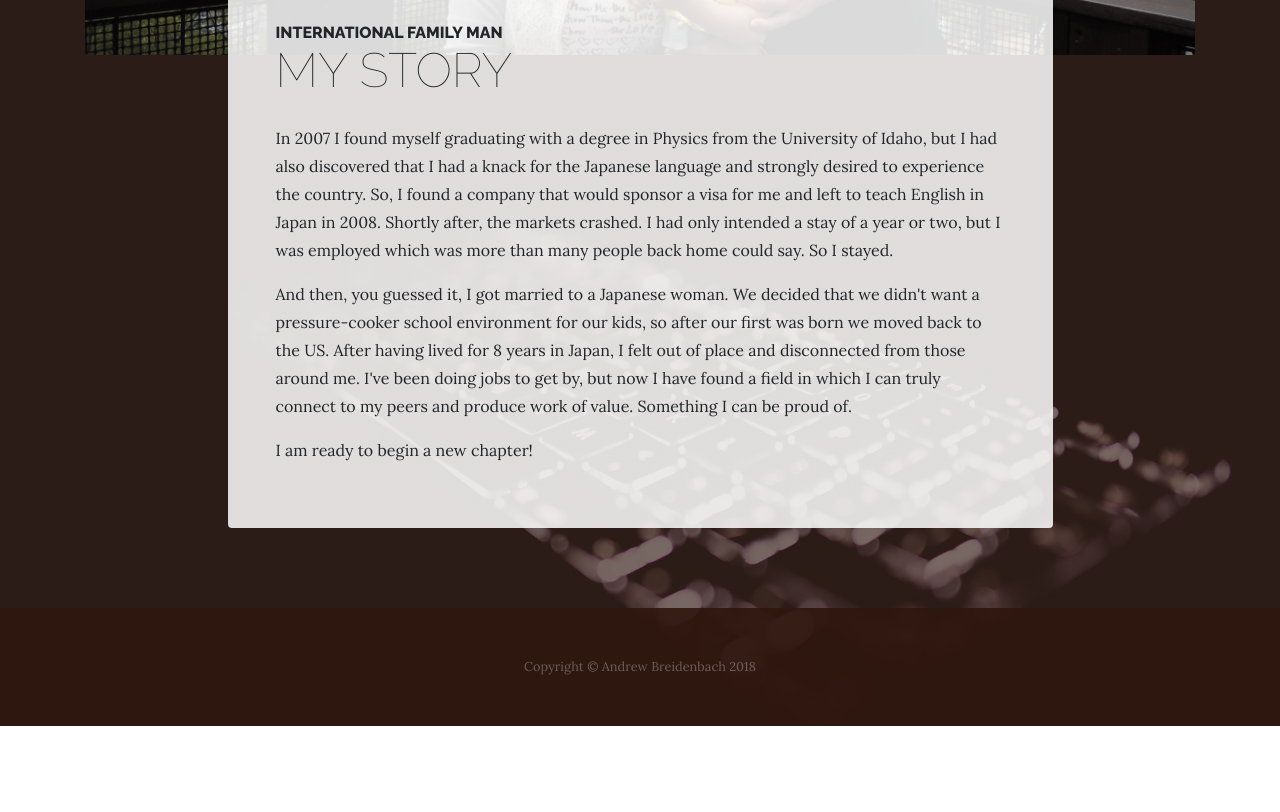
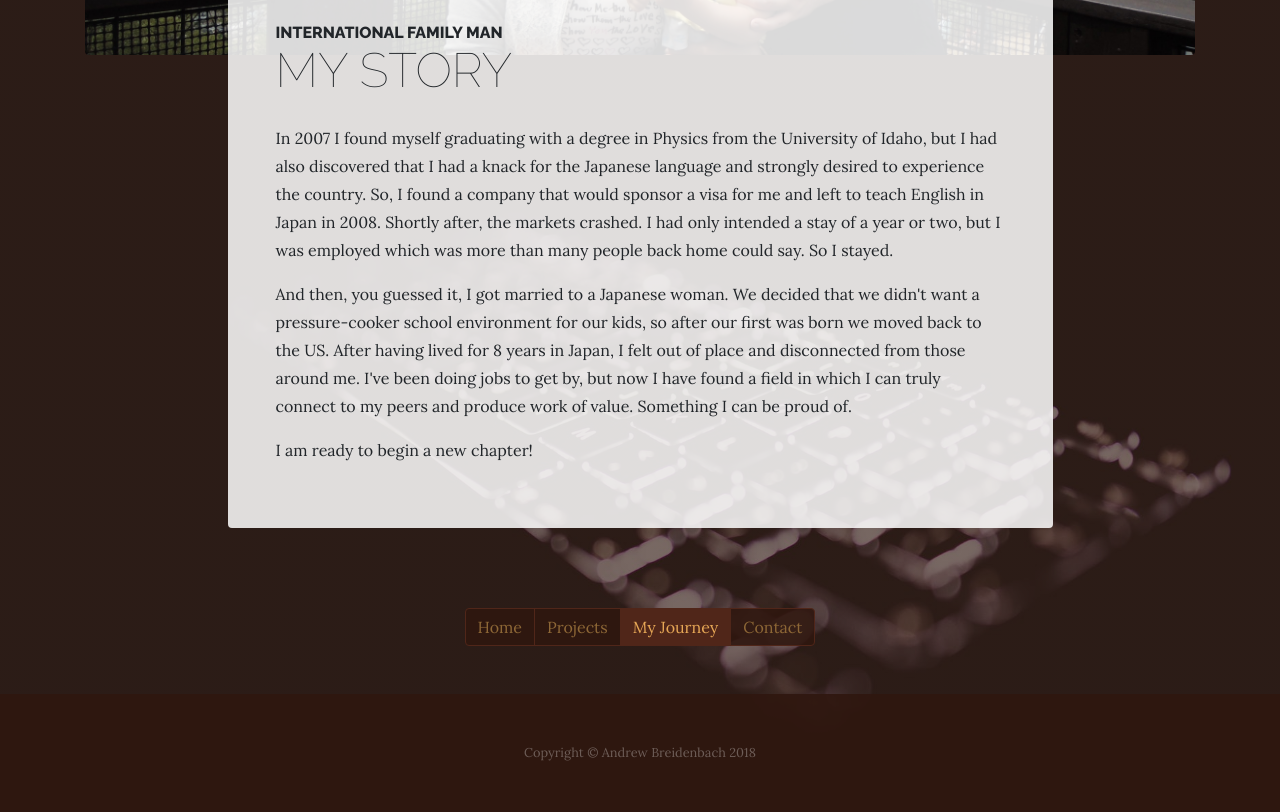
Before and after one commit to Rooskimus/Rooskimus.github.io, a website: page about.html in a window 1280 px wide. Shown: the part 850-1662 px from the top of the page. Before the commit the page ends 1576 px from the top, so only its background shows below. Drawn offline with Linux system fonts and the light colour scheme.

Commit message:
Add bottom navbar

```diff
--- a/about.html
+++ b/about.html
@@ -79,7 +79,16 @@
       </div>
     </section>
 
-    <footer class="footer text-faded text-center py-5">
+    <nav class="pagination-container" aria-label="Footer Navigation">
+      <ul class="pagination justify-content-center">
+        <li class="page-item"><a class="page-link" href="index.html">Home</a></li>
+        <li class="page-item"><a class="page-link" href="projects.html">Projects</a></li>
+        <li class="page-item active2"><a class="page-link" href="about.html">My Journey</a></li>
+        <li class="page-item"><a class="page-link" href="contact.html">Contact</a></li>
+      </ul>
+    </nav>
+
+    <footer class="footer text-faded text-center py-5 mt-5">
       <div class="container">
         <p class="m-0 small">Copyright &copy; Andrew Breidenbach 2018</p>
       </div>
--- a/css/business-casual.css
+++ b/css/business-casual.css
@@ -257,3 +257,18 @@ p {
 .font-weight-light {
   font-weight: 100 !important;
 }
+
+.pagination-container .pagination a {
+  background-color: rgba(47, 23, 15, 0.9);
+  border-color:  rgb(80, 38, 25);
+  color: #8d6736;
+}
+
+.pagination-container .pagination a:hover {
+  color: #e6a756;
+}
+
+.pagination-container .pagination .active2 a {
+  color: #e6a756;
+  background-color: rgb(80, 38, 25);
+}
```
Also changed, not shown: contact.html (+10 -1 lines), index.html (+10 -1 lines), projects.html (+10 -1 lines).
